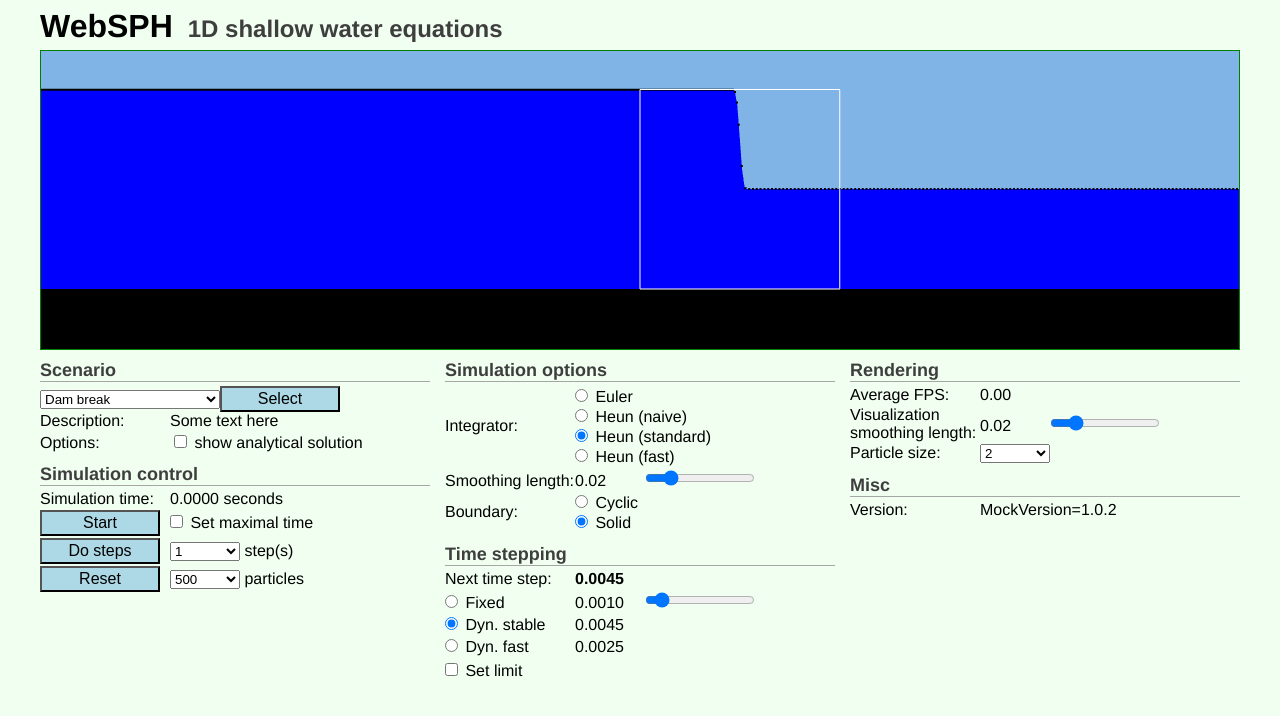
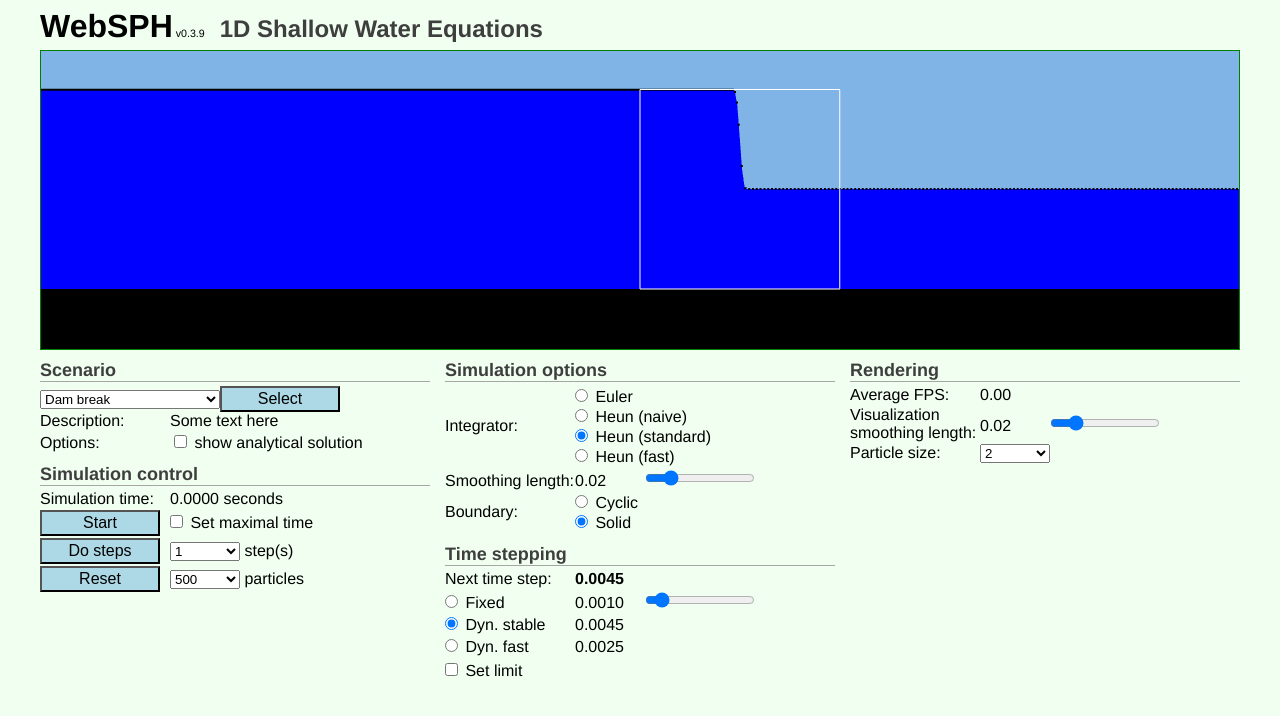
Before and after one commit to nbasargin/WebSPH, an Angular app: page / in a window 1280 px wide. Shown: the top 716 px of the page. Built offline with nearby package versions, Linux system fonts and the light colour scheme.

Commit message:
version & removed misc from UI

```diff
--- a/src/ui/root/websph-root.component.html
+++ b/src/ui/root/websph-root.component.html
@@ -1,7 +1,8 @@
 <div class="root">
 
-	<h1 style="display: inline; margin-right: 15px">WebSPH</h1>
-	<h2 style="display: inline-block; width: auto">1D shallow water equations</h2>
+	<h1 style="display: inline">WebSPH</h1>
+	<span style="font-size: 8pt; margin-right: 15px"> v{{version}}</span>
+	<h2 style="display: inline-block; width: auto">1D Shallow Water Equations</h2>
 
 	<div class="scalable-wrapper">
 		<canvas id="websph-gl-canvas" class="scaled-content" style="background-color: white;">
--- a/src/ui/root/websph-root.component.ts
+++ b/src/ui/root/websph-root.component.ts
@@ -1,6 +1,7 @@
 import {Component, ViewChild, OnInit} from "@angular/core";
 import {Controller} from "../Controller";
 import {SettingsComponent} from "../settings/settings.component";
+import {Defaults} from "../../util/Defaults";
 
 @Component({
 	selector: 'websph-root',
@@ -9,12 +10,16 @@ import {SettingsComponent} from "../settings/settings.component";
 })
 export class WebSphRootComponent implements OnInit {
 
+	// version
+	public version = Defaults.VERSION;
+
+	// settings and controller
 	@ViewChild('settings') settings : SettingsComponent;
+	public controller : Controller;
 
 	constructor() {
+
 	}
-
-	public controller : Controller;
 
 	ngOnInit(): void {
 		this.controller = new Controller(this.settings);
--- a/src/ui/settings/settings.component.html
+++ b/src/ui/settings/settings.component.html
@@ -28,7 +28,8 @@
 		(pSizeNotify)="onParticleSizeChanged($event)"
 	></websph-settings-rendering>
 
+	<!--
 	<websph-settings-misc #misc>
 	</websph-settings-misc>
-
+	-->
 </div>
--- a/src/ui/settings/settings.component.ts
+++ b/src/ui/settings/settings.component.ts
@@ -15,6 +15,8 @@ export class SettingsComponent {
 
 	// logging
 	private logInfo = true;
+
+	// options for reset
 	private simOptions : SimulationOptions;
 	private rendOptions : RendererOptions;
 
--- a/src/util/Defaults.ts
+++ b/src/util/Defaults.ts
@@ -2,6 +2,8 @@ import {IntegratorType, BoundaryType, GroundPreset, TimeSteppingMode, ParticleDi
 import {Bounds} from "./Bounds";
 
 export class Defaults {
+
+	public static readonly VERSION : string = require('../../package.json').version;
 
 	public static readonly SIM_INTEGRATOR : IntegratorType = IntegratorType.HEUN_STD;
 	public static readonly SIM_BOUNDARY_SIZE : Bounds = { xMin : -3, xMax : 3, yMin : -0.3, yMax : 1.1924 };
```
